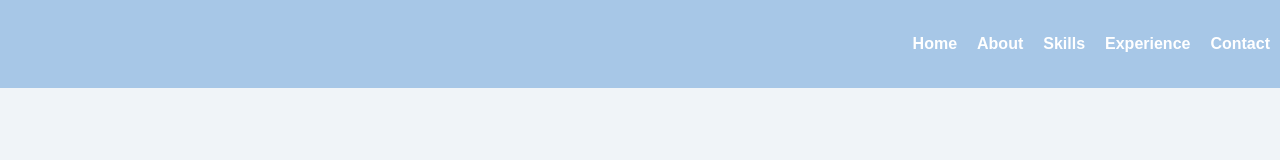
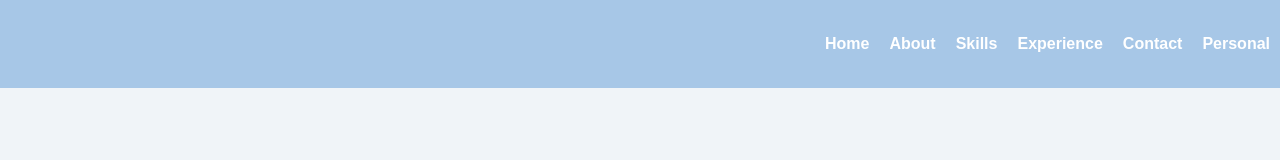
Before and after one commit to Abhilashsipu/Abhilashsipu.github.io, a plain HTML site: page index.html in a window 1280 px wide. Shown: the top 160 px of the page. Drawn offline with Linux system fonts and the light colour scheme.

Commit message:
Update index.html

```diff
--- a/index.html
+++ b/index.html
@@ -17,6 +17,7 @@
                 <li><a href="#skills">Skills</a></li>
                 <li><a href="#internships">Experience</a></li>
                 <li><a href="#contact">Contact</a></li>
+                <li><a href="personal.html">Personal</a></li>
             </ul>
         </nav>
     </header>
```
